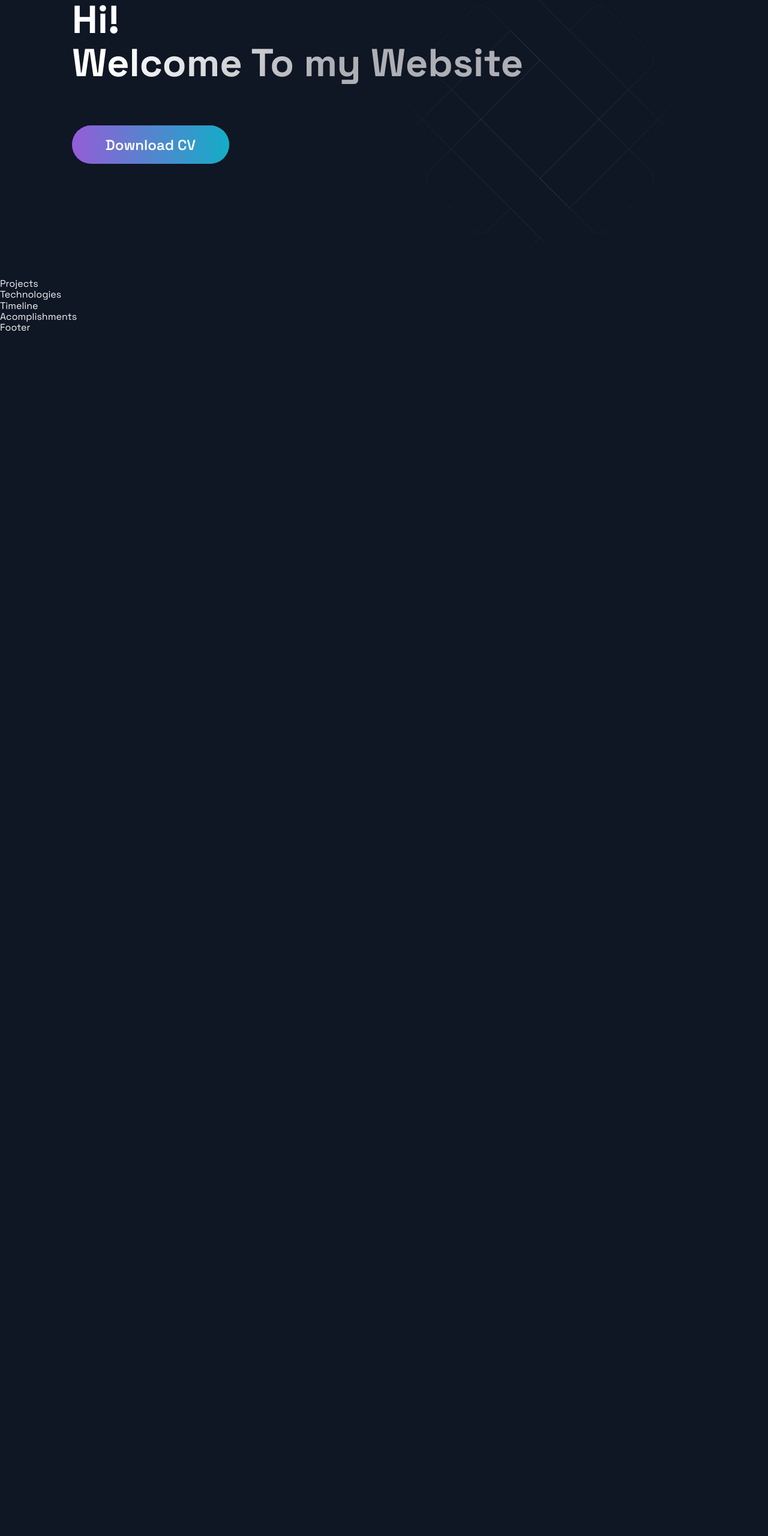
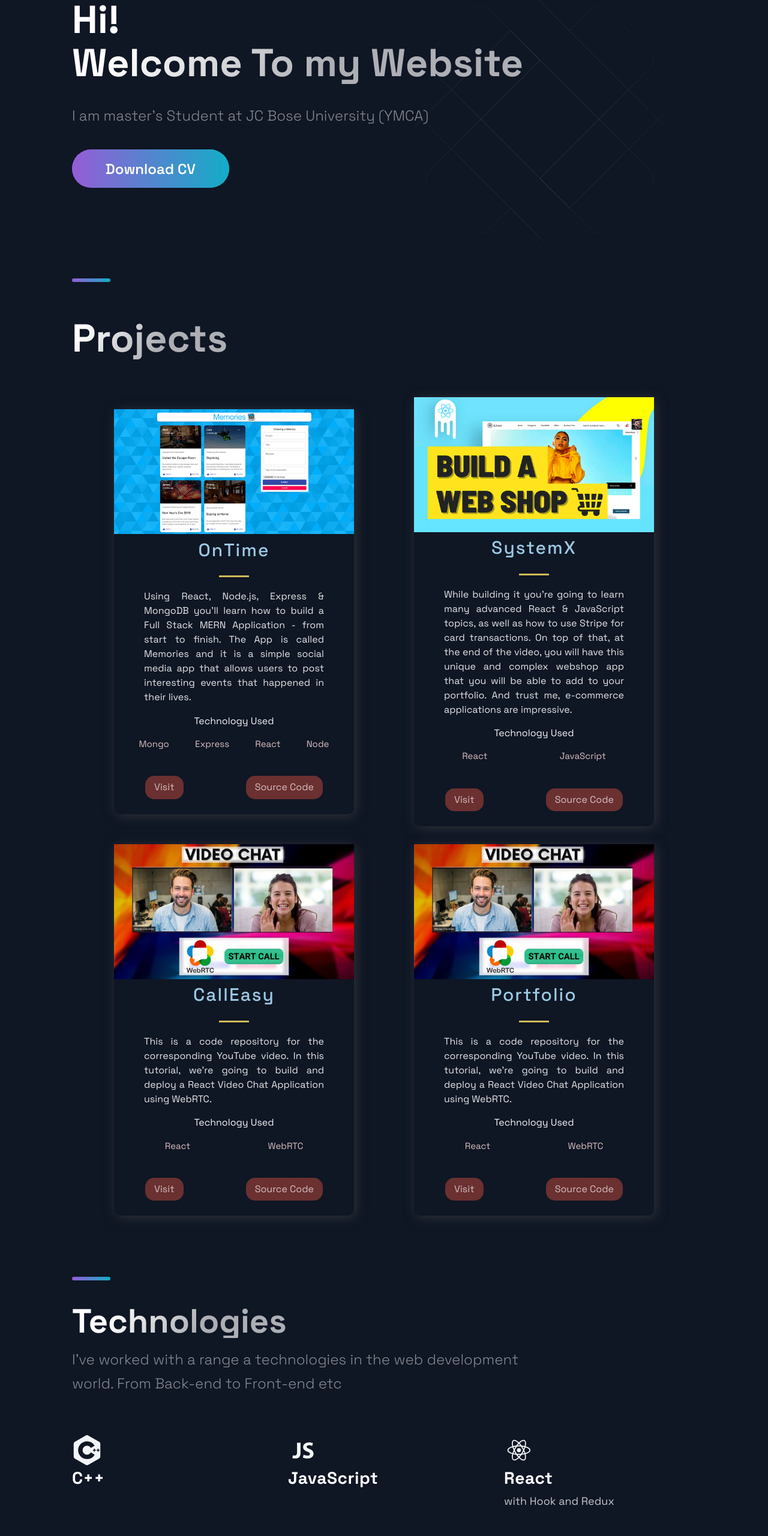
Before and after one commit to Search-Pankaj/Portfolio, a Next.js app: page / in a window 1280 px wide. Shown: the part 193-2753 px from the top of the page at 60% size. Before the commit the page ends 800 px from the top, so only its background shows below. Built offline with nearby package versions, Linux system fonts and the light colour scheme.

Commit message:
done first version of application ,with dummy data

```diff
--- a/package.json
+++ b/package.json
@@ -11,8 +11,8 @@
     "next": "10.2.3",
     "react": "17.0.2",
     "react-dom": "17.0.2",
+    "react-icons": "^4.2.0",
     "styled-components": "^5.3.0",
-    "styled-normalize": "^8.0.7",
-    "react-icons": "^4.2.0"
+    "styled-normalize": "^8.0.7"
   }
 }
--- a/src/components/Acomplishments/Acomplishments.js
+++ b/src/components/Acomplishments/Acomplishments.js
@@ -1,19 +1,23 @@
-import React from 'react';
+import React from "react";
 
-import { Section, SectionDivider, SectionTitle } from '../../styles/GlobalComponents';
-import { Box, Boxes, BoxNum, BoxText } from './AcomplishmentsStyles';
+import {
+  Section,
+  SectionDivider,
+  SectionTitle,
+} from "../../styles/GlobalComponents";
+import { Box, Boxes, BoxNum, BoxText } from "./AcomplishmentsStyles";
 
 const data = [
-  { number: 20, text: 'Open Source Projects'},
-  { number: 1000, text: 'Students', },
-  { number: 1900, text: 'Github Followers', },
-  { number: 5000, text: 'Github Stars', }
+  { number: 20, text: "Open Source Projects" },
+  { number: 1000, text: "Students" },
+  { number: 1900, text: "Github Followers" },
+  { number: 5000, text: "Github Stars" },
 ];
 
 const Acomplishments = () => (
-  <div>
-    Acomplishments
-  </div>
+  <>
+    <br />
+  </>
 );
 
 export default Acomplishments;
--- a/src/components/Footer/Footer.js
+++ b/src/components/Footer/Footer.js
@@ -1,14 +1,55 @@
-import React from 'react';
-import { AiFillGithub, AiFillInstagram, AiFillLinkedin } from 'react-icons/ai';
+import React from "react";
+import { AiFillGithub, AiFillInstagram, AiFillLinkedin } from "react-icons/ai";
 
-import { SocialIcons } from '../Header/HeaderStyles';
-import { CompanyContainer, FooterWrapper, LinkColumn, LinkItem, LinkList, LinkTitle, Slogan, SocialContainer, SocialIconsContainer } from './FooterStyles';
+import { SocialIcons } from "../Header/HeaderStyles";
+import {
+  CompanyContainer,
+  FooterWrapper,
+  LinkColumn,
+  LinkItem,
+  LinkList,
+  LinkTitle,
+  Slogan,
+  SocialContainer,
+  SocialIconsContainer,
+} from "./FooterStyles";
 
 const Footer = () => {
   return (
-    <div>
-      Footer
-    </div>
+    <FooterWrapper>
+      <LinkList>
+        <LinkColumn>
+          <LinkTitle>Call</LinkTitle>
+          <LinkItem href="tel:8168626657">+91- 8168626657</LinkItem>
+        </LinkColumn>
+        <LinkColumn>
+          <LinkTitle>Email</LinkTitle>
+          <LinkItem href="mailto:Pankajmay97@gmail.com">
+            Pankajmay97@gmail.com
+          </LinkItem>
+        </LinkColumn>
+        <LinkColumn>
+          <LinkTitle>Whatsapp</LinkTitle>
+          <LinkItem>+91-9128823279</LinkItem>
+        </LinkColumn>
+      </LinkList>
+      <SocialIconsContainer>
+        <CompanyContainer>
+          <Slogan>Innovating one project at a time</Slogan>
+        </CompanyContainer>
+        <SocialContainer>
+          <SocialIcons href="https://google.com">
+            <AiFillGithub size="3rem" />
+          </SocialIcons>
+          <SocialIcons href="https://google.com">
+            <AiFillLinkedin size="3rem" />
+          </SocialIcons>
+          <SocialIcons href="https://google.com">
+            <AiFillInstagram size="3rem" />
+          </SocialIcons>
+        </SocialContainer>
+      </SocialIconsContainer>
+    </FooterWrapper>
   );
 };
 
--- a/src/components/Hero/Hero.js
+++ b/src/components/Hero/Hero.js
@@ -16,8 +16,12 @@
           Hi! <br />
           Welcome To my Website
         </SectionTitle>
-        <SectionText></SectionText>
-        <Button onClick={props.handleClick}>Download CV</Button>
+        <SectionText>
+          I am master's Student at JC Bose University (YMCA) <br />
+        </SectionText>
+        <a href="/images/1.png" download>
+          <Button onClick={props.handleClick}>Download CV</Button>
+        </a>
       </LeftSection>
     </Section>
   </>
--- a/src/components/Projects/Projects.js
+++ b/src/components/Projects/Projects.js
@@ -1,13 +1,59 @@
-import React from 'react';
+import React from "react";
 
-import { BlogCard, CardInfo, ExternalLinks, GridContainer, HeaderThree, Hr, Tag, TagList, TitleContent, UtilityList, Img } from './ProjectsStyles';
-import { Section, SectionDivider, SectionTitle } from '../../styles/GlobalComponents';
-import { projects } from '../../constants/constants';
+import {
+  BlogCard,
+  CardInfo,
+  ExternalLinks,
+  GridContainer,
+  HeaderThree,
+  Hr,
+  Tag,
+  TagList,
+  TitleContent,
+  UtilityList,
+  Img,
+} from "./ProjectsStyles";
+import {
+  Section,
+  SectionDivider,
+  SectionTitle,
+} from "../../styles/GlobalComponents";
+import { projects } from "../../constants/constants";
 
 const Projects = () => (
-  <div>
-    Projects
-  </div>
+  <Section nopadding id="projects">
+    <SectionDivider />
+    <SectionTitle main>Projects</SectionTitle>
+    <GridContainer>
+      {projects.map((p, i) => {
+        return (
+          <BlogCard key={i}>
+            <Img src={p.image} />
+            <TitleContent>
+              <HeaderThree title>{p.title}</HeaderThree>
+              <Hr />
+            </TitleContent>
+            <CardInfo className="card-info">{p.description}</CardInfo>
+            <div>
+              <TitleContent>
+                <br />
+                Technology Used
+              </TitleContent>
+              <TagList>
+                {p.tags.map((t, i) => {
+                  return <Tag key={i}>{t}</Tag>;
+                })}
+              </TagList>
+            </div>
+            <UtilityList>
+              <ExternalLinks href={p.visit}>Visit</ExternalLinks>
+              <ExternalLinks href={p.source}>Source Code</ExternalLinks>
+            </UtilityList>
+          </BlogCard>
+        );
+      })}
+    </GridContainer>
+  </Section>
 );
 
 export default Projects;
--- a/src/components/Projects/ProjectsStyles.js
+++ b/src/components/Projects/ProjectsStyles.js
@@ -1,15 +1,15 @@
-import styled from 'styled-components';
+import styled from "styled-components";
 
 export const Img = styled.img`
-  width:100%;
-  height:100%;
+  width: 100%;
+  height: 100%;
   object-fit: cover;
   overflow: hidden;
-`
+`;
 
 export const GridContainer = styled.section`
   display: grid;
-grid-template-columns: repeat(auto-fill, minmax(400px, 1fr));
+  grid-template-columns: repeat(auto-fill, minmax(450px, 1fr));
   padding: 3rem;
   place-items: center;
   column-gap: 2rem;
@@ -20,8 +20,7 @@
     padding: 2rem;
     padding-bottom: 0;
   }
-
-`
+`;
 export const BlogCard = styled.div`
   border-radius: 10px;
   box-shadow: 3px 3px 20px rgba(80, 78, 78, 0.5);
@@ -35,16 +34,14 @@
   text-align: center;
   z-index: 20;
   width: 100%;
-
 `;
-
 
 export const HeaderThree = styled.h3`
   font-weight: 500;
   letter-spacing: 2px;
   color: #9cc9e3;
-  padding: .5rem 0;
-  font-size: ${(props) => props.title ? '3rem' : '2rem'};
+  padding: 0.5rem 0;
+  font-size: ${(props) => (props.title ? "3rem" : "2rem")};
 `;
 
 export const Hr = styled.hr`
@@ -59,12 +56,11 @@
   width: 170px;
   margin: 0 auto;
   color: #dce3e7;
-  font-family: 'Droid Serif', serif;
+  font-family: "Droid Serif", serif;
   font-size: 13px;
   font-style: italic;
   line-height: 18px;
 `;
-
 
 export const CardInfo = styled.p`
   width: 100%;
@@ -74,11 +70,9 @@
   line-height: 24px;
   text-align: justify;
   @media ${(props) => props.theme.breakpoints.sm} {
-    padding:.3rem
-
+    padding: 0.3rem;
   }
 `;
-
 
 export const UtilityList = styled.ul`
   list-style-type: none;
@@ -89,15 +83,14 @@
 `;
 
 export const ExternalLinks = styled.a`
-color:#d4c0c0;
+  color: #d4c0c0;
   font-size: 1.6rem;
-padding:1rem 1.5rem;
+  padding: 1rem 1.5rem;
   background: #6b3030;
   border-radius: 15px;
   transition: 0.5s;
-&:hover{
+  &:hover {
     background: #801414;
-
   }
 `;
 
@@ -105,8 +98,8 @@
   display: flex;
   justify-content: space-around;
   padding: 2rem;
-`
+`;
 export const Tag = styled.li`
   color: #d8bfbf;
   font-size: 1.5rem;
-`
+`;
--- a/src/components/Technologies/Technologies.js
+++ b/src/components/Technologies/Technologies.js
@@ -1,12 +1,90 @@
-import React from 'react';
-import { DiFirebase, DiReact, DiZend } from 'react-icons/di';
-import { Section, SectionDivider, SectionText, SectionTitle } from '../../styles/GlobalComponents';
-import { List, ListContainer, ListItem, ListParagraph, ListTitle } from './TechnologiesStyles';
+import React from "react";
+import {
+  DiMongodb,
+  DiBootstrap,
+  DiNodejsSmall,
+  DiJavascript1,
+  DiReact,
+  DiRedis,
+  DiHtml5,
+} from "react-icons/di";
+import { SiCplusplus } from "react-icons/si";
+import {
+  Section,
+  SectionDivider,
+  SectionText,
+  SectionTitle,
+} from "../../styles/GlobalComponents";
+import {
+  List,
+  ListContainer,
+  ListItem,
+  ListParagraph,
+  ListTitle,
+} from "./TechnologiesStyles";
 
-const Technologies = () =>  (
-  <div>
-    Technologies
-  </div>
+const Technologies = () => (
+  <Section id="tech">
+    <SectionDivider divider />
+    <SectionTitle>Technologies</SectionTitle>
+    <SectionText>
+      I've worked with a range a technologies in the web development world. From
+      Back-end to Front-end etc
+    </SectionText>
+    <List>
+      <ListItem>
+        <picture>
+          <SiCplusplus size="5rem" />
+          <ListTitle>C++</ListTitle>
+        </picture>
+      </ListItem>
+      <ListItem>
+        <picture>
+          <DiJavascript1 size="5rem" />
+          <ListTitle>JavaScript</ListTitle>
+        </picture>
+      </ListItem>
+      <ListItem>
+        <picture>
+          <DiReact size="5rem" />
+          <ListTitle>React</ListTitle>
+          <ListParagraph>with Hook and Redux</ListParagraph>
+        </picture>
+      </ListItem>
+      <ListItem>
+        <picture>
+          <DiNodejsSmall size="5rem" />
+          <ListTitle>Nodejs</ListTitle>
+          <ListParagraph>with Express</ListParagraph>
+        </picture>
+      </ListItem>
+      <ListItem>
+        <picture>
+          <DiRedis size="5rem" />
+          <ListTitle>Redis</ListTitle>
+        </picture>
+      </ListItem>
+      <ListItem>
+        <picture>
+          <DiHtml5 size="5rem" />
+          <ListTitle>HTml5</ListTitle>
+        </picture>
+      </ListItem>
+      <ListItem>
+        <picture>
+          <DiBootstrap size="5rem" />
+          <ListTitle>Bootstrap</ListTitle>
+        </picture>
+      </ListItem>
+      <ListItem>
+        <picture>
+          <DiMongodb size="5rem" />
+          <ListTitle>MongoDb</ListTitle>
+        </picture>
+      </ListItem>
+    </List>
+    <SectionDivider colorAlt />
+  </Section>
 );
 
 export default Technologies;
--- a/src/components/TimeLine/TimeLine.js
+++ b/src/components/TimeLine/TimeLine.js
@@ -1,51 +1,147 @@
-import React, { useState, useRef, useEffect } from 'react';
+import React, { useState, useRef, useEffect } from "react";
 
-import { CarouselButton, CarouselButtonDot, CarouselButtons, CarouselContainer, CarouselItem, CarouselItemImg, CarouselItemText, CarouselItemTitle, CarouselMobileScrollNode } from './TimeLineStyles';
-import { Section, SectionDivider, SectionText, SectionTitle } from '../../styles/GlobalComponents';
-import { TimeLineData } from '../../constants/constants';
+import {
+  CarouselButton,
+  CarouselButtonDot,
+  CarouselButtons,
+  CarouselContainer,
+  CarouselItem,
+  CarouselItemImg,
+  CarouselItemText,
+  CarouselItemTitle,
+  CarouselMobileScrollNode,
+} from "./TimeLineStyles";
+import {
+  Section,
+  SectionDivider,
+  SectionText,
+  SectionTitle,
+} from "../../styles/GlobalComponents";
+import { TimeLineData } from "../../constants/constants";
 
 const TOTAL_CAROUSEL_COUNT = TimeLineData.length;
 
 const Timeline = () => {
-  // const [activeItem, setActiveItem] = useState(0);
-  // const carouselRef = useRef();
+  const [activeItem, setActiveItem] = useState(0);
+  const carouselRef = useRef();
 
-  // const scroll = (node, left) => {
-  //   return node.scrollTo({ left, behavior: 'smooth' });
-  // }
+  const scroll = (node, left) => {
+    return node.scrollTo({ left, behavior: "smooth" });
+  };
 
-  // const handleClick = (e, i) => {
-  //   e.preventDefault();
+  const handleClick = (e, i) => {
+    e.preventDefault();
 
-  //   if (carouselRef.current) {
-  //     const scrollLeft = Math.floor(carouselRef.current.scrollWidth * 0.7 * (i / TimeLineData.length));
+    if (carouselRef.current) {
+      const scrollLeft = Math.floor(
+        carouselRef.current.scrollWidth * 0.7 * (i / TimeLineData.length)
+      );
 
-  //     scroll(carouselRef.current, scrollLeft);
-  //   }
-  // }
+      scroll(carouselRef.current, scrollLeft);
+    }
+  };
 
-  // const handleScroll = () => {
-  //   if (carouselRef.current) {
-  //     const index = Math.round((carouselRef.current.scrollLeft / (carouselRef.current.scrollWidth * 0.7)) * TimeLineData.length);
+  const handleScroll = () => {
+    if (carouselRef.current) {
+      const index = Math.round(
+        (carouselRef.current.scrollLeft /
+          (carouselRef.current.scrollWidth * 0.7)) *
+          TimeLineData.length
+      );
 
-  //     setActiveItem(index);
-  //   }
-  // }
+      setActiveItem(index);
+    }
+  };
 
-  // // snap back to beginning of scroll when window is resized
-  // // avoids a bug where content is covered up if coming from smaller screen
-  // useEffect(() => {
-  //   const handleResize = () => {
-  //     scroll(carouselRef.current, 0);
-  //   }
+  // snap back to beginning of scroll when window is resized
+  // avoids a bug where content is covered up if coming from smaller screen
+  useEffect(() => {
+    const handleResize = () => {
+      scroll(carouselRef.current, 0);
+    };
 
-  //   window.addEventListener('resize', handleResize);
-  // }, []);
+    window.addEventListener("resize", handleResize);
+  }, []);
 
   return (
-    <div>
-      Timeline
-    </div>
+    <Section id="about">
+      <SectionTitle>About Me</SectionTitle>
+      <SectionText>
+        The purpose of JavaScript Mastery is to help aspiring and established
+        developers to take their development skills to the next level and build
+        awesome apps.
+      </SectionText>
+      <CarouselContainer ref={carouselRef} onScroll={handleScroll}>
+        <>
+          {TimeLineData.map((item, index) => (
+            <CarouselMobileScrollNode
+              key={index}
+              final={index === TOTAL_CAROUSEL_COUNT - 1}
+            >
+              <CarouselItem
+                index={index}
+                id={`carousel__item-${index}`}
+                active={activeItem}
+                onClick={(e) => handleClick(e, index)}
+              >
+                <CarouselItemTitle>
+                  {`${item.year}`}
+                  <CarouselItemImg
+                    width="208"
+                    height="6"
+                    viewBox="0 0 208 6"
+                    fill="none"
+                    xmlns="http://www.w3.org/2000/svg"
+                  >
+                    <path
+                      fill-rule="evenodd"
+                      clip-rule="evenodd"
+                      d="M2.5 5.5C3.88071 5.5 5 4.38071 5 3V3.5L208 3.50002V2.50002L5 2.5V3C5 1.61929 3.88071 0.5 2.5 0.5C1.11929 0.5 0 1.61929 0 3C0 4.38071 1.11929 5.5 2.5 5.5Z"
+                      fill="url(#paint0_linear)"
+                      fill-opacity="0.33"
+                    />
+                    <defs>
+                      <linearGradient
+                        id="paint0_linear"
+                        x1="-4.30412e-10"
+                        y1="0.5"
+                        x2="208"
+                        y2="0.500295"
+                        gradientUnits="userSpaceOnUse"
+                      >
+                        <stop stop-color="white" />
+                        <stop
+                          offset="0.79478"
+                          stop-color="white"
+                          stop-opacity="0"
+                        />
+                      </linearGradient>
+                    </defs>
+                  </CarouselItemImg>
+                </CarouselItemTitle>
+                <CarouselItemText>{item.text}</CarouselItemText>
+              </CarouselItem>
+            </CarouselMobileScrollNode>
+          ))}
+        </>
+      </CarouselContainer>
+      <CarouselButtons>
+        {TimeLineData.map((item, index) => {
+          return (
+            <CarouselButton
+              key={index}
+              index={index}
+              active={activeItem}
+              onClick={(e) => handleClick(e, index)}
+              type="button"
+            >
+              <CarouselButtonDot active={activeItem} />
+            </CarouselButton>
+          );
+        })}
+      </CarouselButtons>
+      <SectionDivider />
+    </Section>
   );
 };
 
--- a/src/constants/constants.js
+++ b/src/constants/constants.js
@@ -1,46 +1,48 @@
 export const projects = [
   {
-    title: 'MERN Memories',
-    description: "Using React, Node.js, Express & MongoDB you'll learn how to build a Full Stack MERN Application - from start to finish. The App is called Memories and it is a simple social media app that allows users to post interesting events that happened in their lives.",
-      image: '/images/1.png',
-      tags: ['Mongo', 'Express', 'React', 'Node'],
-    source: 'https://google.com',
-    visit: 'https://google.com',
+    title: "OnTime",
+    description:
+      "Using React, Node.js, Express & MongoDB you'll learn how to build a Full Stack MERN Application - from start to finish. The App is called Memories and it is a simple social media app that allows users to post interesting events that happened in their lives.",
+    image: "/images/1.png",
+    tags: ["Mongo", "Express", "React", "Node"],
+    source: "https://google.com",
+    visit: "https://google.com",
     id: 0,
   },
   {
-    title: 'E-Commerce',
-    description:"While building it you're going to learn many advanced React & JavaScript topics, as well as how to use Stripe for card transactions. On top of that, at the end of the video, you will have this unique and complex webshop app that you will be able to add to your portfolio. And trust me, e-commerce applications are impressive.",
-    image: '/images/2.png',
-    tags: ['React', 'JavaScript'],
-    source: 'https://google.com',
-    visit: 'https://google.com',
+    title: "SystemX",
+    description:
+      "While building it you're going to learn many advanced React & JavaScript topics, as well as how to use Stripe for card transactions. On top of that, at the end of the video, you will have this unique and complex webshop app that you will be able to add to your portfolio. And trust me, e-commerce applications are impressive.",
+    image: "/images/2.png",
+    tags: ["React", "JavaScript"],
+    source: "https://google.com",
+    visit: "https://google.com",
     id: 1,
   },
   {
-    title: 'WebRTC App',
-    description: "This is a code repository for the corresponding YouTube video. In this tutorial, we're going to build and deploy a React Video Chat Application using WebRTC.",
-      image: '/images/3.jpg',
-      tags: ['React', 'WebRTC'],
-    source: 'https://google.com',
-    visit: 'https://google.com',
+    title: "CallEasy",
+    description:
+      "This is a code repository for the corresponding YouTube video. In this tutorial, we're going to build and deploy a React Video Chat Application using WebRTC.",
+    image: "/images/3.jpg",
+    tags: ["React", "WebRTC"],
+    source: "https://google.com",
+    visit: "https://google.com",
     id: 2,
   },
   {
-    title: 'Unichat',
-    description: "This is a code repository for the corresponding video tutorial. In this video, we will create a full Realtime Chat Application",
-    image: '/images/4.jpg',
-    tags: ['React', 'ChatEngine', 'Firebase'],
-    source: 'https://google.com',
-    visit: 'https://google.com',
+    title: "Portfolio ",
+    description:
+      "This is a code repository for the corresponding YouTube video. In this tutorial, we're going to build and deploy a React Video Chat Application using WebRTC.",
+    image: "/images/3.jpg",
+    tags: ["React", "WebRTC"],
+    source: "https://google.com",
+    visit: "https://google.com",
     id: 3,
   },
 ];
 
 export const TimeLineData = [
-  { year: 2017, text: 'Started my journey', },
-  { year: 2018, text: 'Worked as a freelance developer', },
-  { year: 2019, text: 'Founded JavaScript Mastery', },
-  { year: 2020, text: 'Shared my projects with the world', },
-  { year: 2021, text: 'Started my own platform', },
+  { year: 2016, text: "completed class 12th" },
+  { year: 2019, text: "completed Bachelor of Computer Application" },
+  { year: 2012, text: "Currently Doing Master of Computer Application" },
 ];
```
Lines whose indentation alone changed are shown as unchanged.
